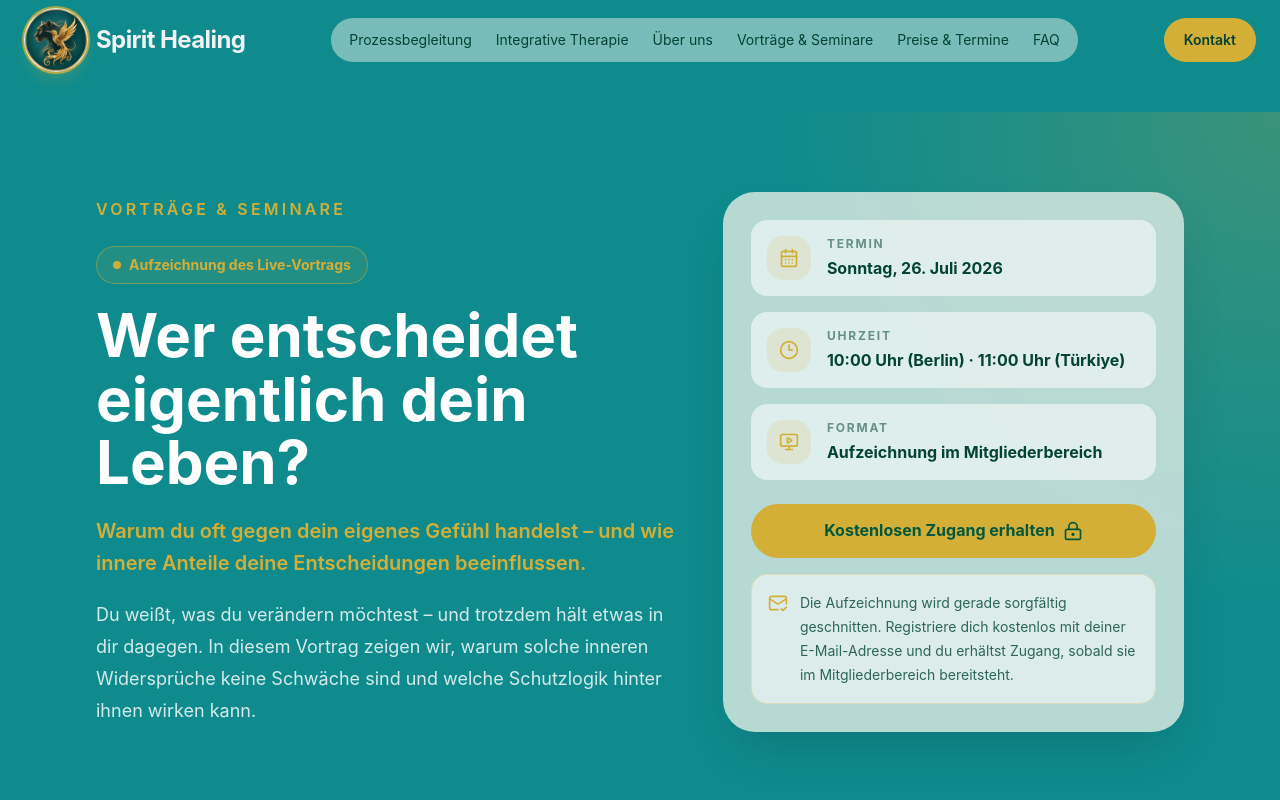
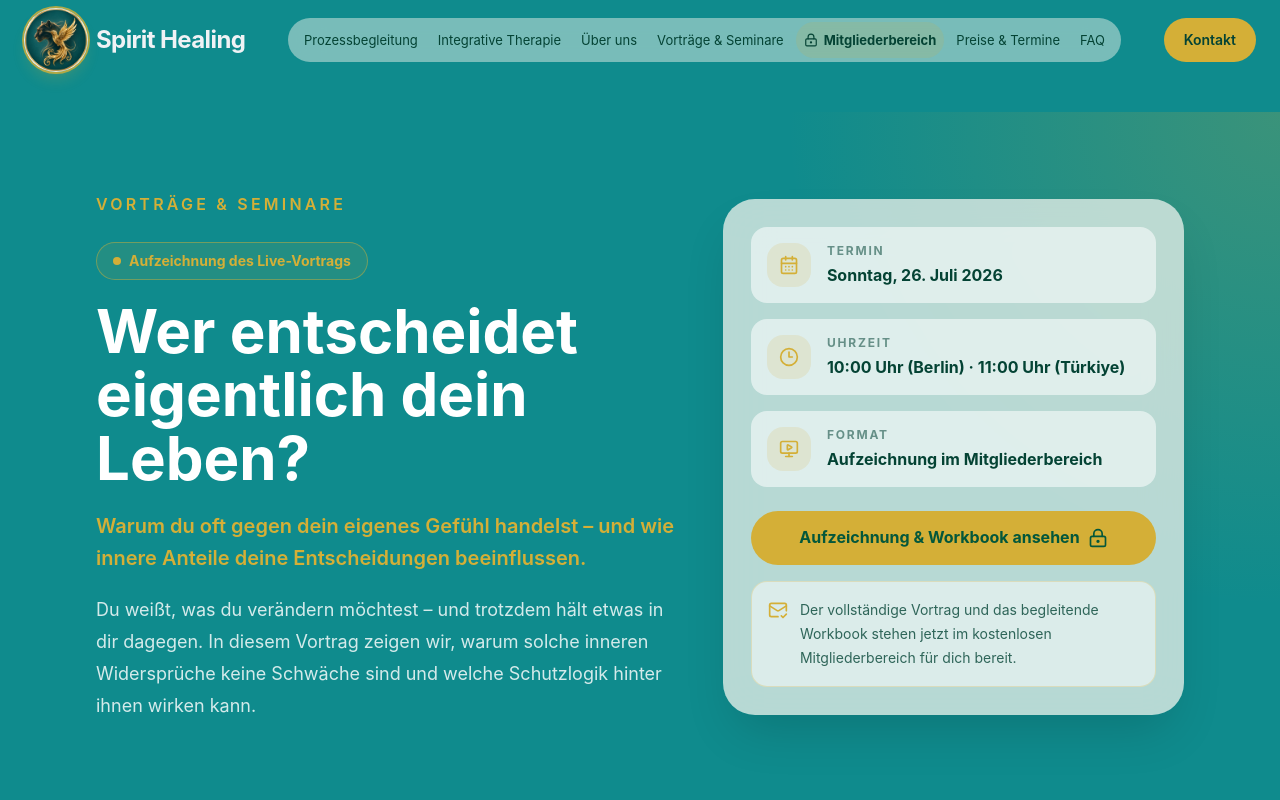
Before and after one commit to Enis1109/spirithealing, a React (Vite) app: page /vortraege-seminare in a window 1280 px wide. Shown: the top 800 px of the page. Built offline with nearby package versions, Linux system fonts and the light colour scheme.

Commit message:
Make member area easy to discover

```diff
--- a/src/i18n/translations.js
+++ b/src/i18n/translations.js
@@ -906,6 +906,7 @@ export const pageMeta = {
         "/prices": { title: "Preise & Termine | Spirit Healing", description: sharedGermanDescription },
         "/faq": { title: "FAQ | Spirit Healing", description: sharedGermanDescription },
         "/vortraege-seminare": { title: "Vorträge & Seminare | Spirit Healing", description: "Live-Vorträge und Seminare von Spirit Healing zu inneren Anteilen, Nervensystem, Beziehungsmustern und Energiearbeit." },
+        "/mitglieder": { title: "Kostenloser Mitgliederbereich | Spirit Healing", description: "Kostenlos anmelden, den Spirit-Healing-Vortrag ansehen und das begleitende Workbook herunterladen." },
         "/kontakt": { title: "Kontakt | Spirit Healing", description: "Nehmen Sie Kontakt mit Spirit Healing auf und vereinbaren Sie ein unverbindliches Kennenlerngespräch." },
         "/impressum": { title: "Impressum | Spirit Healing", description: sharedGermanDescription },
         "/datenschutz": { title: "Datenschutz | Spirit Healing", description: sharedGermanDescription },
@@ -918,6 +919,7 @@ export const pageMeta = {
         "/prices": { title: "Ücretler ve Randevular | Spirit Healing", description: sharedTurkishDescription },
         "/faq": { title: "Sıkça Sorulan Sorular | Spirit Healing", description: sharedTurkishDescription },
         "/vortraege-seminare": { title: "Seminerler & Eğitimler | Spirit Healing", description: "İçsel parçalar, sinir sistemi, ilişki örüntüleri ve enerji çalışması üzerine Spirit Healing canlı seminerleri ve eğitimleri." },
+        "/mitglieder": { title: "Ücretsiz Üye Alanı | Spirit Healing", description: "Ücretsiz kaydolun, Spirit Healing seminerini izleyin ve çalışma kitabını indirin." },
         "/kontakt": { title: "İletişim | Spirit Healing", description: "Spirit Healing ile iletişime geçin ve ücretsiz bir tanışma görüşmesi planlayın." },
         "/impressum": { title: "Künye | Spirit Healing", description: sharedTurkishDescription },
         "/datenschutz": { title: "Gizlilik | Spirit Healing", description: sharedTurkishDescription },
--- a/src/layout/Navbar.jsx
+++ b/src/layout/Navbar.jsx
@@ -1,5 +1,5 @@
 import { Button } from "@/components/Button"
-import { Menu, X } from "lucide-react";
+import { LockKeyhole, Menu, X } from "lucide-react";
 import {useEffect, useState} from "react"
 import { Link } from "react-router-dom";
 import { LANGUAGE_SWITCHER_ENABLED, useLanguage } from "@/i18n/LanguageContext";
@@ -10,6 +10,7 @@ const navLinks = {
         { href: "/therapie", label: "Integrative Therapie" },
         { href: "/about", label: "Über uns" },
         { href: "/vortraege-seminare", label: "Vorträge & Seminare" },
+        { href: "/mitglieder", label: "Mitgliederbereich", member: true },
         { href: "/prices", label: "Preise & Termine" },
         { href: "/faq", label: "FAQ" },
     ],
@@ -18,6 +19,7 @@ const navLinks = {
         { href: "/therapie", label: "Bütüncül Terapi" },
         { href: "/about", label: "Hakkımızda" },
         { href: "/vortraege-seminare", label: "Seminerler & Eğitimler" },
+        { href: "/mitglieder", label: "Üye alanı", member: true },
         { href: "/prices", label: "Ücretler & Randevular" },
         { href: "/faq", label: "SSS" },
     ],
@@ -88,8 +90,11 @@ export const Navbar = () => {
                         <Link
                             to={link.href}
                             key={link.href}
-                            className="rounded-full px-2.5 py-2 text-sm text-muted-foreground hover:bg-surface hover:text-primary-foreground"
+                            className={link.member
+                                ? "inline-flex items-center gap-1.5 rounded-full bg-primary/15 px-2 py-2 text-[13px] font-bold text-muted-foreground hover:bg-primary hover:text-primary-foreground 2xl:px-2.5 2xl:text-sm"
+                                : "rounded-full px-2 py-2 text-[13px] text-muted-foreground hover:bg-surface hover:text-primary-foreground 2xl:px-2.5 2xl:text-sm"}
                         >
+                            {link.member && <LockKeyhole className="h-3.5 w-3.5" aria-hidden="true" />}
                             {link.label}
                         </Link>
                     ))}
@@ -122,8 +127,11 @@ export const Navbar = () => {
                                 to={link.href}
                                 key={link.href}
                                 onClick={() => setIsMobileMenuOpen(false)}
-                                className="rounded-xl py-2 text-lg text-muted-foreground hover:text-primary"
+                                className={link.member
+                                    ? "flex items-center gap-2 rounded-xl border border-primary/35 bg-primary/10 px-4 py-3 text-lg font-bold text-muted-foreground hover:bg-primary/20 hover:text-primary"
+                                    : "rounded-xl py-2 text-lg text-muted-foreground hover:text-primary"}
                             >
+                                {link.member && <LockKeyhole className="h-5 w-5 text-primary" aria-hidden="true" />}
                                 {link.label}
                             </Link>
                         ))}
--- a/src/sections/Events.jsx
+++ b/src/sections/Events.jsx
@@ -15,8 +15,8 @@ const content = {
         time: "10:00 Uhr (Berlin) · 11:00 Uhr (Türkiye)",
         formatLabel: "Format",
         format: "Aufzeichnung im Mitgliederbereich",
-        register: "Kostenlosen Zugang erhalten",
-        access: "Die Aufzeichnung wird gerade sorgfältig geschnitten. Registriere dich kostenlos mit deiner E-Mail-Adresse und du erhältst Zugang, sobald sie im Mitgliederbereich bereitsteht.",
+        register: "Aufzeichnung & Workbook ansehen",
+        access: "Der vollständige Vortrag und das begleitende Workbook stehen jetzt im kostenlosen Mitgliederbereich für dich bereit.",
         topicsEyebrow: "Darum geht es",
         topicsTitle: "Innere Anteile verstehen, statt gegen dich selbst zu kämpfen",
         topicsIntro: "Der Vortrag verbindet psychologische Einordnung mit einer verständlichen Einführung in die systemische Anteilearbeit.",
@@ -69,8 +69,8 @@ const content = {
         time: "Berlin 10:00 · Türkiye 11:00",
         formatLabel: "Format",
         format: "Üye alanında seminer kaydı",
-        register: "Ücretsiz erişim al",
-        access: "Seminer kaydı şu anda özenle düzenleniyor. E-posta adresinle ücretsiz kaydol; kayıt üye alanında hazır olduğunda erişebilirsin.",
+        register: "Kaydı izle & çalışma kitabını indir",
+        access: "Seminerin tamamı ve çalışma kitabı artık ücretsiz üye alanında seni bekliyor.",
         topicsEyebrow: "Seminerin içeriği",
         topicsTitle: "Kendinle savaşmak yerine içsel parçalarını anlamak",
         topicsIntro: "Seminer, psikolojik çerçeveyi sistemik içsel parçalar çalışmasına anlaşılır bir girişle birleştiriyor.",
--- a/src/sections/Herotest.jsx
+++ b/src/sections/Herotest.jsx
@@ -1,5 +1,25 @@
-import { ArrowRight, Calendar1, Instagram } from "lucide-react";
+import { ArrowRight, BookOpen, Calendar1, Instagram, LockKeyhole, PlayCircle } from "lucide-react";
 import { Link } from "react-router-dom";
+import { useLanguage } from "@/i18n/LanguageContext";
+
+const memberCallout = {
+    de: {
+        eyebrow: "Neu: kostenloser Mitgliederbereich",
+        title: "Vortrag verpasst? Die Aufzeichnung wartet auf dich.",
+        text: "Melde dich kostenlos an und sieh dir den vollständigen Vortrag „Wer entscheidet eigentlich dein Leben?“ an. Das passende Workbook kannst du dort ebenfalls herunterladen.",
+        recording: "Vollständige Aufzeichnung",
+        workbook: "Workbook zum Download",
+        button: "Zum Mitgliederbereich",
+    },
+    tr: {
+        eyebrow: "Yeni: ücretsiz üye alanı",
+        title: "Semineri kaçırdın mı? Kaydı seni bekliyor.",
+        text: "Ücretsiz kaydol ve “Hayatına aslında kim karar veriyor?” seminerinin tamamını izle. Seminer çalışma kitabını da aynı alandan indirebilirsin.",
+        recording: "Seminer kaydının tamamı",
+        workbook: "İndirilebilir çalışma kitabı",
+        button: "Üye alanına git",
+    },
+};
 
 const number_four = [
     {
@@ -75,6 +95,9 @@ const number_five = [
 
 
 export const Herotest = () => {
+    const { language } = useLanguage();
+    const memberCopy = memberCallout[language];
+
     return <section id="hero" className="home-page relative overflow-hidden">
         <div className="relative z-10 w-full">
             <div className="relative isolate bg-[url('/herobg.jpeg')] bg-center bg-cover">
@@ -109,6 +132,27 @@ export const Herotest = () => {
                             </div>
                         </div>
                     </div>
+            </div>
+            <div data-no-translate className="relative z-20 mx-auto -mt-10 w-full max-w-6xl px-4 sm:px-6">
+                <div className="overflow-hidden rounded-[2rem] border border-primary/45 bg-[#f7f1e7] shadow-2xl shadow-black/20">
+                    <div className="grid gap-6 p-6 sm:p-8 lg:grid-cols-[1fr_auto] lg:items-center lg:p-10">
+                        <div>
+                            <p className="flex items-center gap-2 text-sm font-bold uppercase tracking-[0.16em] text-primary">
+                                <LockKeyhole className="h-5 w-5" aria-hidden="true" />
+                                {memberCopy.eyebrow}
+                            </p>
+                            <h2 className="mt-3 text-2xl font-bold leading-tight text-muted-foreground sm:text-3xl">{memberCopy.title}</h2>
+                            <p className="mt-3 max-w-3xl text-base leading-7 text-muted-foreground/80 sm:text-lg">{memberCopy.text}</p>
+                            <div className="mt-5 flex flex-col gap-2 text-sm font-semibold text-muted-foreground sm:flex-row sm:flex-wrap sm:gap-5">
+                                <span className="inline-flex items-center gap-2"><PlayCircle className="h-5 w-5 text-primary" aria-hidden="true" />{memberCopy.recording}</span>
+                                <span className="inline-flex items-center gap-2"><BookOpen className="h-5 w-5 text-primary" aria-hidden="true" />{memberCopy.workbook}</span>
+                            </div>
+                        </div>
+                        <Link to="/mitglieder" className="inline-flex min-h-12 w-full items-center justify-center gap-2 rounded-full bg-primary px-6 py-3 font-bold text-primary-foreground transition hover:bg-surface lg:w-auto">
+                            {memberCopy.button}<ArrowRight className="h-5 w-5" aria-hidden="true" />
+                        </Link>
+                    </div>
+                </div>
             </div>
             <div className="glass rounded-t-4xl pb-8 -mt-8 shadow-[0px_-1px_5px_10px_rgba(0,0,0,0.3)] animate-fade-in animation-delay-400">
                 <div className="container mx-auto px-4 sm:px-6">
```
